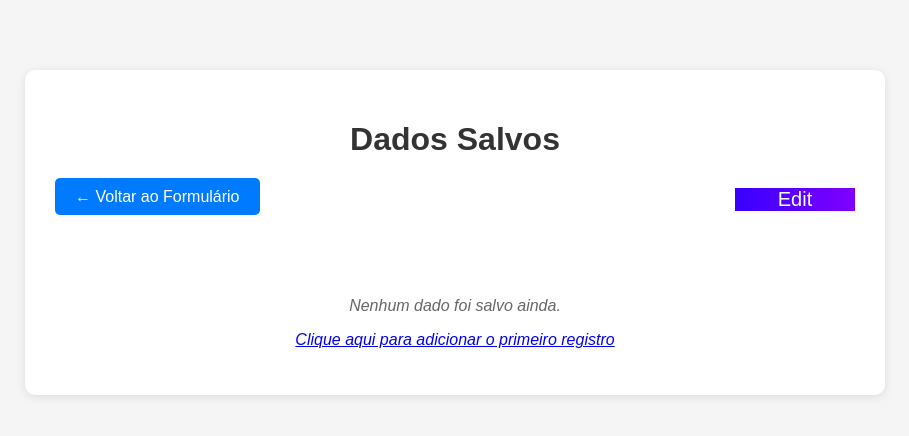
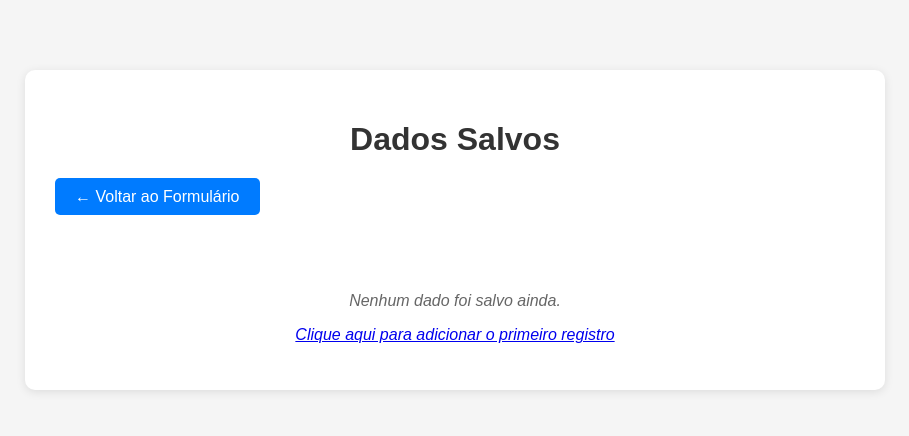
Before and after one commit to SHEILONG11/CODING-ESCOLA, a Flask app: template crudPython/templates/dados.html in a window 1280 px wide. Shown: the top 436 px of the page, without its empty margins (315-1224 px from the left). Run offline with Flask 3, Linux system fonts and the light colour scheme; the template is opened without the code that fills it, so the values that code supplies are empty.

Commit message:
edit_complet

```diff
--- a/crudPython/static/dados.css
+++ b/crudPython/static/dados.css
@@ -198,22 +198,6 @@ input[type="number"]:focus {
     margin-top: 50px;
 }
 
-#edit{
-    background-image: linear-gradient(to right, rgb(55, 0, 255),rgb(128, 0, 255));
-    width: 15%;
-    font-weight: 500;
+#tabela{
+    width: 100vh;
 }
-#edit a{
-    color: azure;
-    text-decoration: none;
-    font-family:Arial, Helvetica, sans-serif;
-    font-size: 20px;
-    width: 100%;
-    display: flex;
-    justify-content: center;
-}
-
-#navBar{
-    display: flex;
-    justify-content: space-between;
-}
--- a/crudPython/templates/dados.html
+++ b/crudPython/templates/dados.html
@@ -10,16 +10,12 @@
     <div class="form-container">
         <h1>Dados Salvos</h1>
 
-        <div id="navBar">
             <div>
                 <a href="/" class="back-btn">← Voltar ao Formulário</a>
             </div>
-            <div id="edit">
-                <a href="#">Edit</a>
-            </div>
-        </div>
         <br><br>
 
+        <div id="tabela">
             {% if dados %}
                 <table class="data-table">
                     <thead>
@@ -36,7 +32,7 @@
                                 {% for celula in linha %}
                                     <td>{{ celula }}</td>
                                 {% endfor %}
-                            <td><a href="{{ url_for('editar_registro', index='1') }}">Editar</a></td>
+                                <td><a href="{{ url_for('editar_registro', index=loop.index0) }}">Editar</a></td>
                             </tr>
                         {% endfor %}
                     </tbody>
@@ -48,5 +44,6 @@
                 </div>
             {% endif %}
         </div>
+    </div>
 </body>
 </html>
--- a/crudPython/templates/editar.html
+++ b/crudPython/templates/editar.html
@@ -15,9 +15,9 @@
       {% endfor %}
     </tr>
     <tr>
-        {% for j, col in enumerate(header) %}
+      {% for col in header %}
         <td>
-            <input type="text" name="col_{{ j }}" value="{{ linha[j] }}">
+          <input type="text" name="{{ col }}">
         </td>
       {% endfor %}
     </tr>
@@ -26,7 +26,5 @@
   <button type="submit">Salvar Alterações</button>
 </form>
 
-  <br>
-  <a href="{{ url_for('visualizar_dados') }}">Voltar</a>
 </body>
 </html>
```
Also changed, not shown: crudPython/dados_pessoais.csv (+11 -1 lines), crudPython/routes.py (+51 -43 lines). Lines whose indentation alone changed are shown as unchanged.
